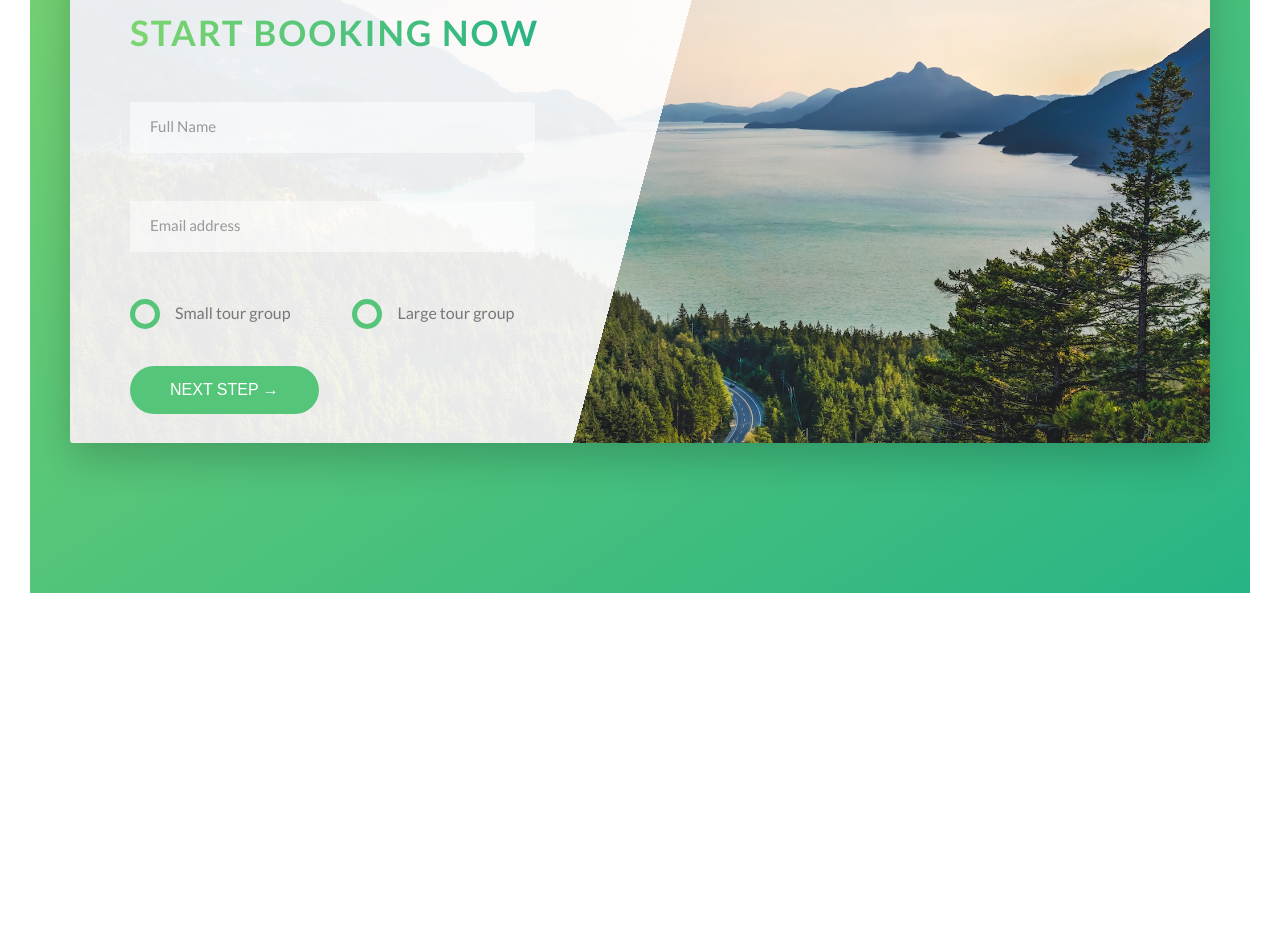
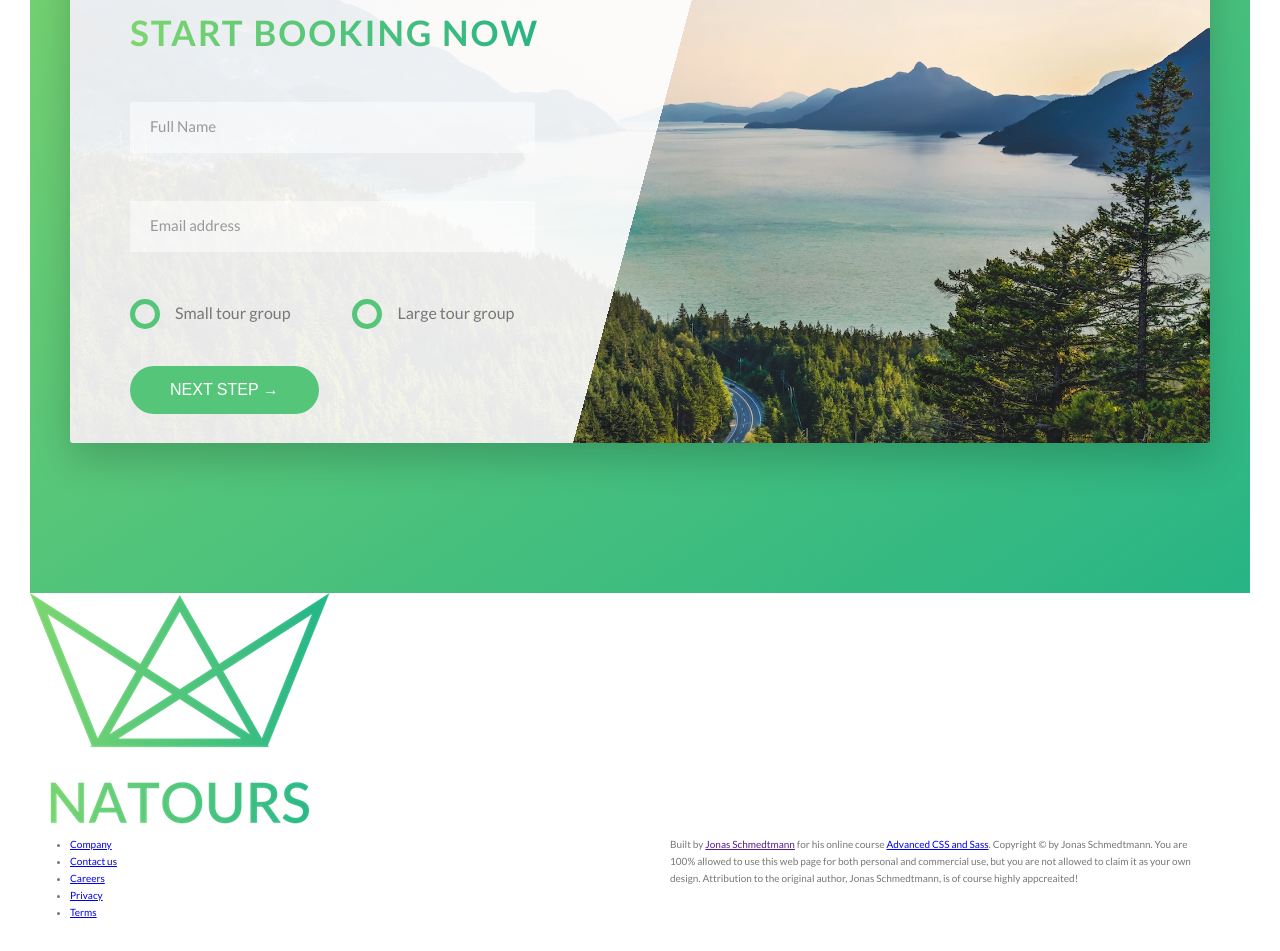
Before and after one commit to smyhk/advanced-css-course-natours, a website: page index.html in a window 1280 px wide. Shown: the part 4681-5632 px from the top of the page. Before the commit the page ends 5304 px from the top, so only its background shows below. Drawn offline with Linux system fonts and the light colour scheme.

Commit message:
Implement footer html

```diff
--- a/index.html
+++ b/index.html
@@ -377,7 +377,50 @@
           </div>
         </div>
       </section>
+      <!-- End Booking section -->
     </main>
+
+    <!-- Begin Footer -->
+    <footer class="footer">
+      <div class="footer__logo-box">
+        <img src="img/logo-green-2x.png" alt="Full logo" class="footer__logo" />
+      </div>
+      <div class="row">
+        <div class="col-1-of-2">
+          <div class="footer__navigation">
+            <ul class="footer__list">
+              <li class="footer__item">
+                <a href="#" class="footer__link">Company</a>
+              </li>
+              <li class="footer__item">
+                <a href="#" class="footer__link">Contact us</a>
+              </li>
+              <li class="footer__item">
+                <a href="#" class="footer__link">Careers</a>
+              </li>
+              <li class="footer__item">
+                <a href="#" class="footer__link">Privacy</a>
+              </li>
+              <li class="footer__item">
+                <a href="#" class="footer__link">Terms</a>
+              </li>
+            </ul>
+          </div>
+        </div>
+        <div class="col-1-of-2">
+          <p class="footer__copyright">
+            Built by <a href="" class="footer__link">Jonas Schmedtmann</a> for
+            his online course
+            <a href="#" class="footer__link">Advanced CSS and Sass</a>.
+            Copyright &copy; by Jonas Schmedtmann. You are 100% allowed to use
+            this web page for both personal and commercial use, but you are not
+            allowed to claim it as your own design. Attribution to the original
+            author, Jonas Schmedtmann, is of course highly appcreaited!
+          </p>
+        </div>
+      </div>
+    </footer>
+    <!-- End Footer -->
 
     <!-- Grid layout samples
       <section class="grid-test">
```
